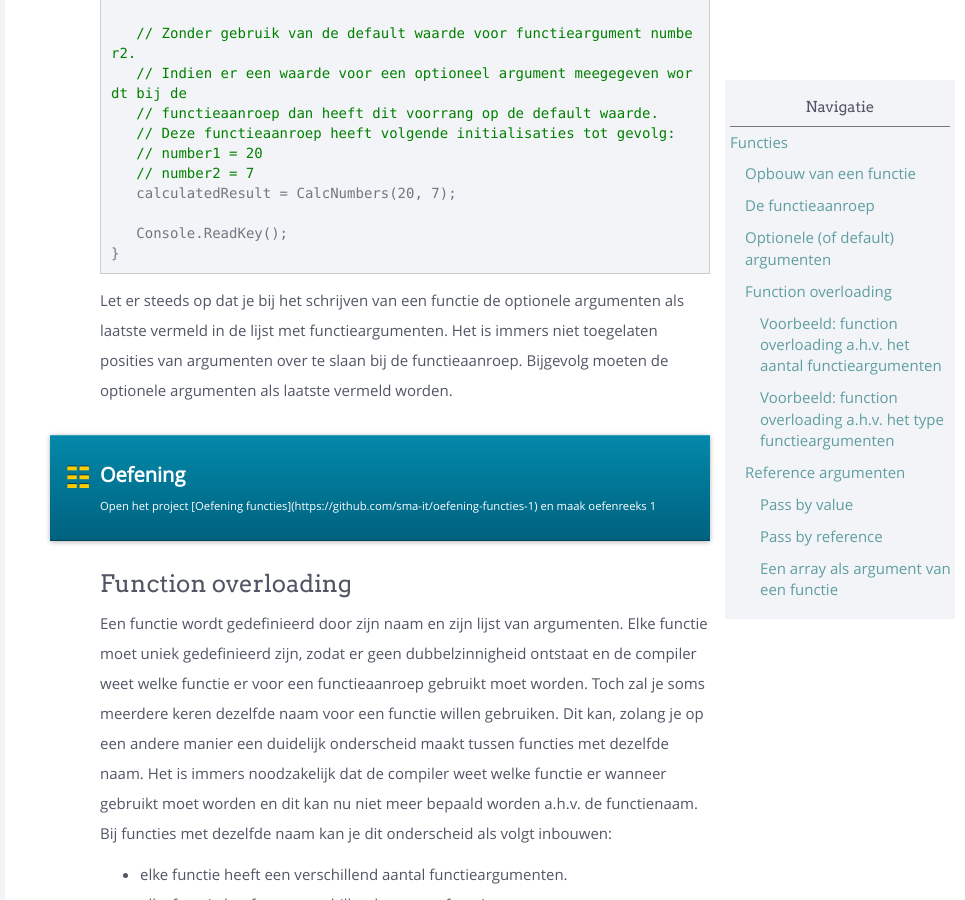
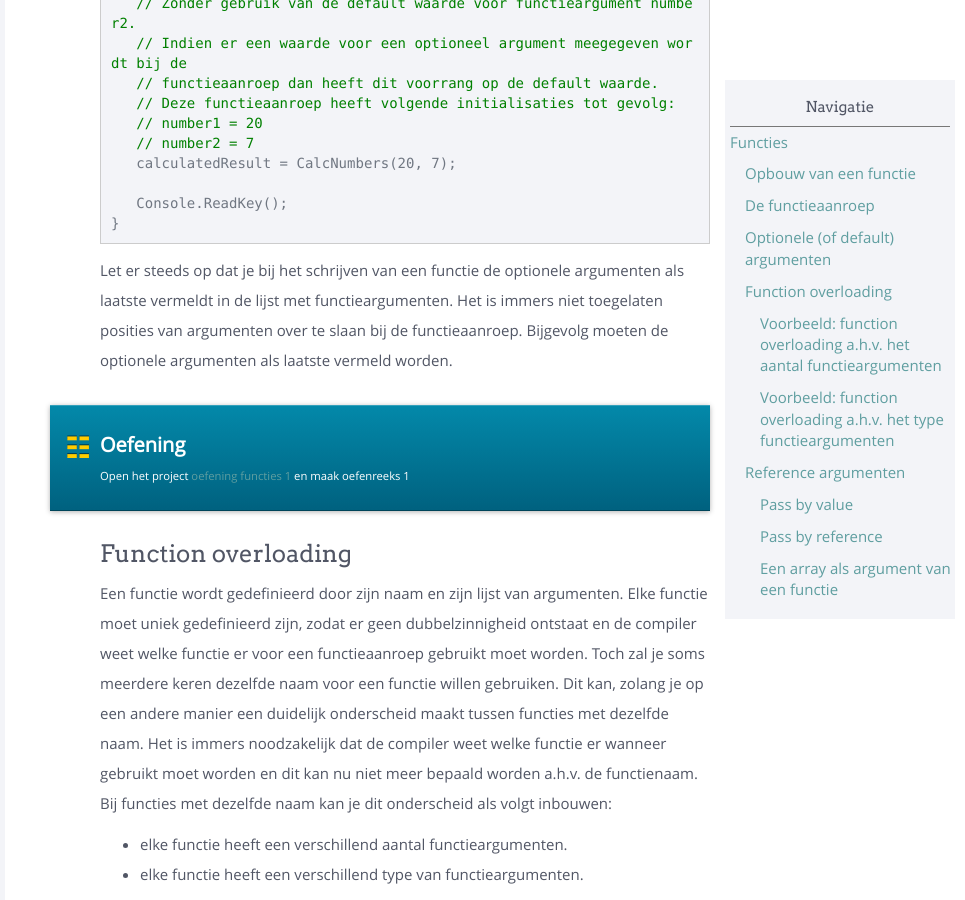
Before and after one commit to sma-it/sma-it.github.io, a Jekyll site: the page built from modules/basics/_posts/2000-01-08-Functies.md, in a window 1280 px wide and 900 px high, scrolled down 3902 px. Shown: the whole window, without its empty margins (315-1280 px from the left). Built offline with Jekyll 4.4.1, drawn with Linux system fonts in a browser that asks for light colours; nearby versions of some CDN libraries; some of the changed text lies outside the part shown.

Commit message:
Corrected errors/added link to exercises

````diff
--- a/modules/basics/_posts/2000-01-08-Functies.md
+++ b/modules/basics/_posts/2000-01-08-Functies.md
@@ -140,10 +140,10 @@
 }
 ```
 
-Let er steeds op dat je bij het schrijven van een functie de optionele argumenten als laatste vermeld in de lijst met functieargumenten. Het is immers niet toegelaten posities van argumenten over te slaan bij de functieaanroep. Bijgevolg moeten de optionele argumenten als laatste vermeld worden.
+Let er steeds op dat je bij het schrijven van een functie de optionele argumenten als laatste vermeldt in de lijst met functieargumenten. Het is immers niet toegelaten posities van argumenten over te slaan bij de functieaanroep. Bijgevolg moeten de optionele argumenten als laatste vermeld worden.
 
 <div class="note oefening">
-<p>Open het project [Oefening functies](https://github.com/sma-it/oefening-functies-1) en maak oefenreeks 1</p>
+<p>Open het project <a href="https://github.com/sma-it/oefening-functies-1">oefening functies 1</a> en maak oefenreeks 1</p>
 </div>
 
 ## Function overloading
````
Also changed, not shown: other parts of modules/basics/_posts/2000-01-08-Functies.md (+2 -2 lines).
